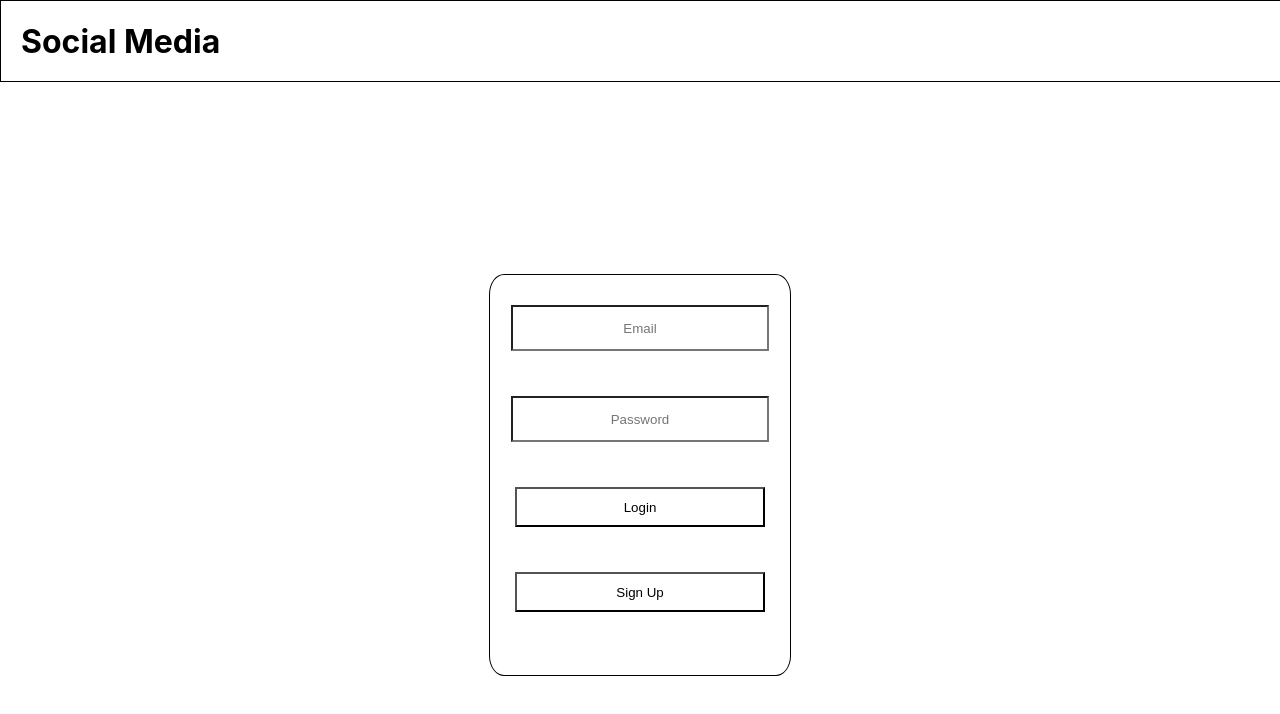
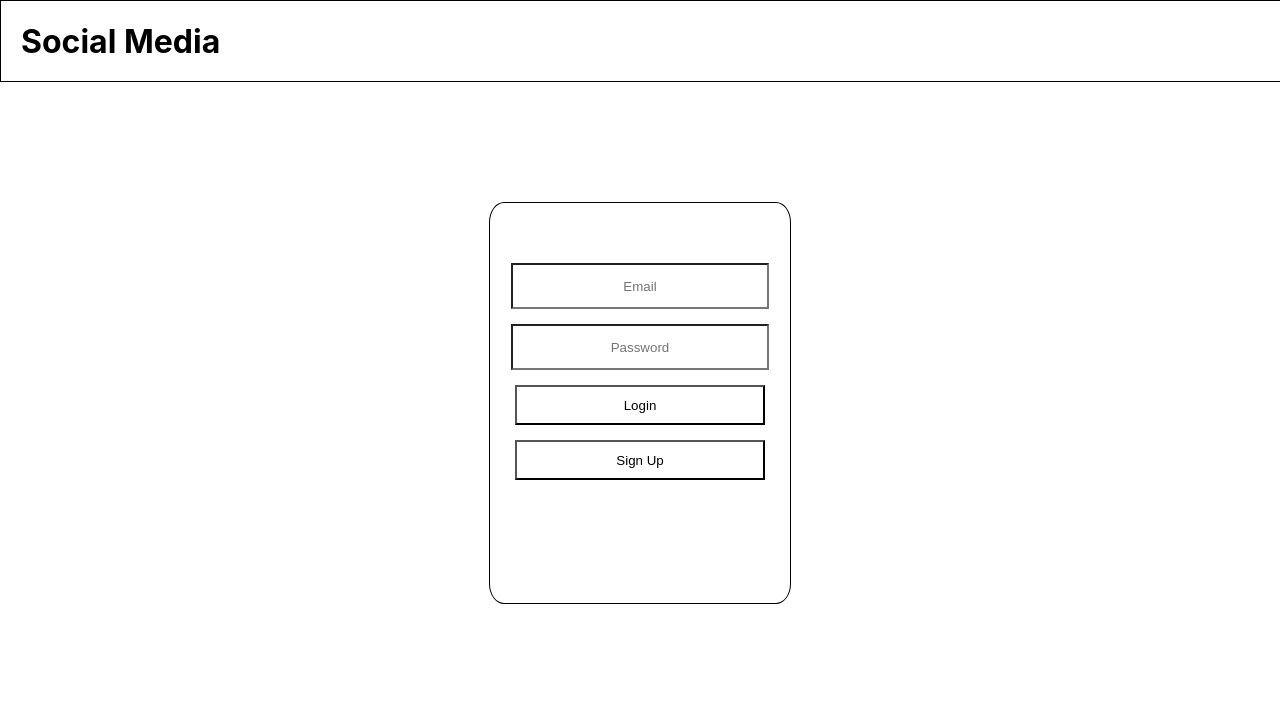
Before and after one commit to Tomal1/social-media, a React (Create React App) app: page / in a window 1280 px wide. Shown: the top 714 px of the page. Built offline with nearby package versions, Linux system fonts and the light colour scheme.

Commit message:
positioning of login model changed

```diff
--- a/src/Components/Login/index.js
+++ b/src/Components/Login/index.js
@@ -7,7 +7,7 @@ const Login = () =>{
         <>
         <div className="loginCon">
             <form class="loginform">
-                <input type="email" placeholder="Email"/>
+                <input type="email" placeholder="Email" className="Email"/>
                 <input type="text" placeholder="Password"/>
                 <input type="button" value="Login" className="Login"/>
                 <input type="button" value="Sign Up" className="SignUp" />
--- a/src/Components/Login/login.css
+++ b/src/Components/Login/login.css
@@ -9,7 +9,7 @@ body{
 }
 
 .loginform{
-   margin: 15%;
+   margin:15vh 0px 0px 0px;
    border: 1px solid black;
    height:50vh;
    width: 300px;
@@ -18,11 +18,15 @@ body{
 
 input{
    width: 250px;
-   margin:30px 0px 15px 0px;
+   margin-bottom:5%;
    height:40px;
    background:white;
    color:black;
    text-align: center;
+}
+
+.Email{
+  margin-top: 20%;
 }
 
 
```
Also changed, not shown: 1 other file (tests, documents, lock files or other folders).
